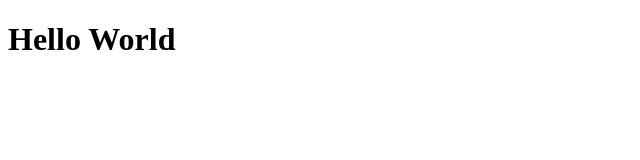
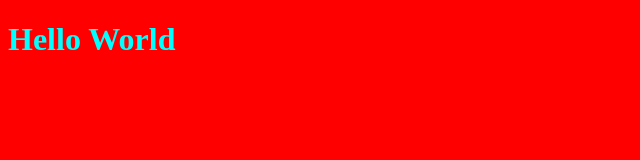
Before and after one commit to sanyamj-081/tech-m-3, a plain HTML site: page index.html in a window 1280 px wide. Shown: the whole page, without its empty margins (0-640 px from the left). Drawn offline with Linux system fonts and the light colour scheme.

Commit message:
design first

```diff
--- a/index.html
+++ b/index.html
@@ -1,6 +1,6 @@
 <!DOCTYPE html>
 <head>
-
+<link rel = "stylesheet" href="style.css">
 </head>
 <body>
     <h1> Hello World </h1>
--- /dev/null
+++ b/style.css
@@ -0,0 +1,4 @@
+body{
+    color:aqua;
+    background-color: red;
+}
```
